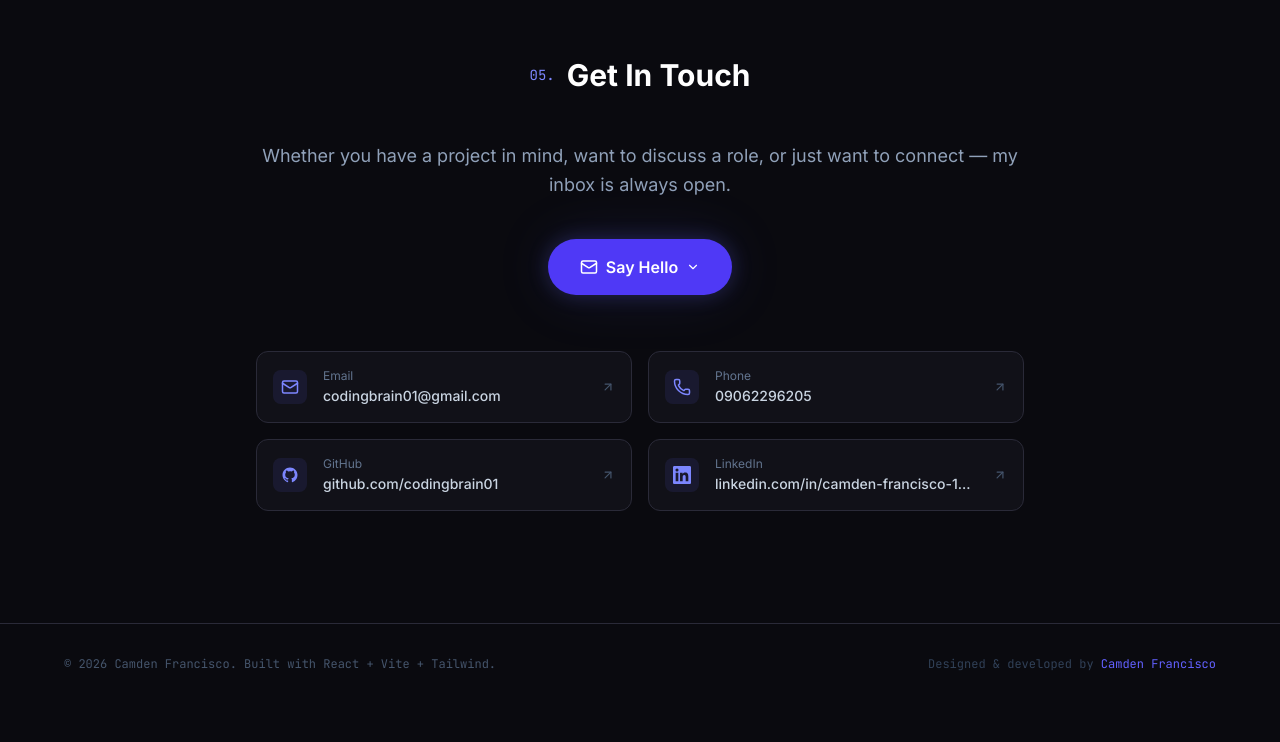
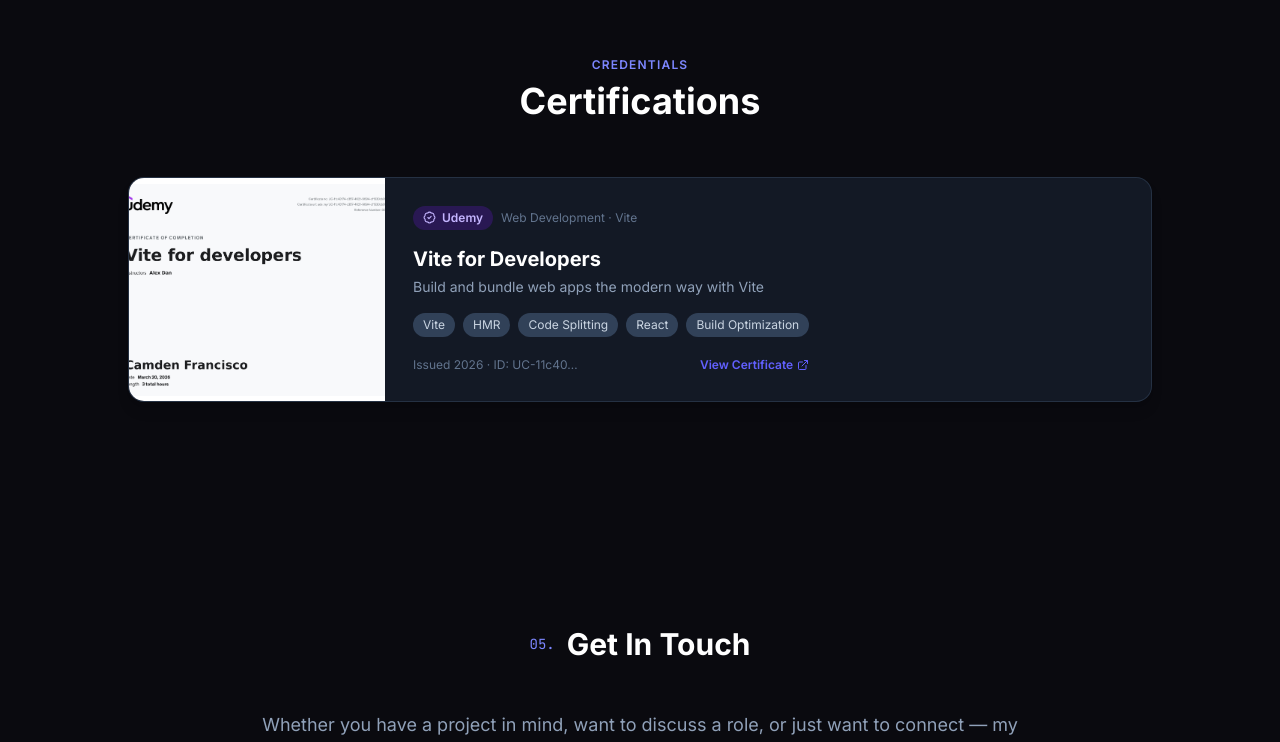
Before and after one commit to codingbrain01/codingbrain, a React (Vite) app: page / in a window 1280 px wide. Shown: the part 5592-6334 px from the top of the page. Before the commit the page ends 6296 px from the top, so only its background shows below. Built offline with nearby package versions, Linux system fonts and the light colour scheme.

Commit message:
added: certifications section

```diff
--- a/src/App.tsx
+++ b/src/App.tsx
@@ -8,15 +8,17 @@
 import Skills from './components/Skills';
 import Experience from './components/Experience';
 import Projects from './components/Projects';
+import Certifications from './components/Certifications';
 import Contact from './components/Contact';
 
 const sections = [
-  { id: 'hero',       path: '/' },
-  { id: 'about',      path: '/about' },
-  { id: 'skills',     path: '/skills' },
-  { id: 'experience', path: '/experience' },
-  { id: 'projects',   path: '/projects' },
-  { id: 'contact',    path: '/contact' },
+  { id: 'hero',             path: '/' },
+  { id: 'about',            path: '/about' },
+  { id: 'skills',           path: '/skills' },
+  { id: 'experience',       path: '/experience' },
+  { id: 'projects',         path: '/projects' },
+  { id: 'certifications',   path: '/certifications' },
+  { id: 'contact',          path: '/contact' },
 ];
 
 export default function App() {
@@ -68,6 +70,7 @@
         <Skills />
         <Experience />
         <Projects />
+        <Certifications />
         <Contact />
       </main>
       <Footer />
--- /dev/null
+++ b/src/components/Certifications.tsx
@@ -0,0 +1,149 @@
+import { useState } from 'react';
+import { motion, AnimatePresence } from 'framer-motion';
+import { X, ExternalLink, BadgeCheck } from 'lucide-react';
+
+const cert = {
+  title: 'Vite for Developers',
+  subtitle: 'Build and bundle web apps the modern way with Vite',
+  issuer: 'Udemy',
+  category: 'Web Development · Vite',
+  year: '2026',
+  skills: ['Vite', 'HMR', 'Code Splitting', 'React', 'Build Optimization'],
+  image: '/UC-11c40174-c357-4621-9694-cf1530cb055f.jpg',
+  credentialId: 'UC-11c40174-c357-4621-9694-cf1530cb055f',
+};
+
+export default function Certifications() {
+  const [lightbox, setLightbox] = useState(false);
+
+  return (
+    <section id="certifications" className="py-28 px-6">
+      <div className="max-w-5xl mx-auto">
+
+        {/* Heading */}
+        <motion.div
+          initial={{ opacity: 0, y: 24 }}
+          whileInView={{ opacity: 1, y: 0 }}
+          viewport={{ once: true }}
+          transition={{ duration: 0.5 }}
+          className="mb-14 text-center"
+        >
+          <p className="text-xs font-semibold tracking-widest uppercase text-indigo-400 dark:text-indigo-400 mb-2">
+            Credentials
+          </p>
+          <h2 className="text-3xl md:text-4xl font-bold text-slate-900 dark:text-white">
+            Certifications
+          </h2>
+        </motion.div>
+
+        {/* Card */}
+        <motion.div
+          initial={{ opacity: 0, y: 32 }}
+          whileInView={{ opacity: 1, y: 0 }}
+          viewport={{ once: true }}
+          transition={{ duration: 0.55 }}
+          className="flex flex-col sm:flex-row gap-0 rounded-2xl overflow-hidden border border-slate-200 dark:border-slate-700/60 bg-white dark:bg-slate-800/50 shadow-lg"
+        >
+          {/* Thumbnail */}
+          <button
+            onClick={() => setLightbox(true)}
+            className="relative w-full sm:w-64 shrink-0 overflow-hidden group cursor-zoom-in bg-slate-100 dark:bg-slate-900"
+            aria-label="View certificate"
+          >
+            <img
+              src={cert.image}
+              alt={cert.title}
+              className="w-full h-44 sm:h-full object-cover transition-transform duration-500 group-hover:scale-105"
+            />
+            <div className="absolute inset-0 bg-black/0 group-hover:bg-black/25 transition-colors duration-300 flex items-center justify-center">
+              <ExternalLink className="text-white opacity-0 group-hover:opacity-100 transition-opacity duration-300" size={28} />
+            </div>
+          </button>
+
+          {/* Details */}
+          <div className="flex flex-col justify-center gap-4 p-7">
+            {/* Issuer badge */}
+            <div className="flex items-center gap-2">
+              <span className="inline-flex items-center gap-1.5 text-xs font-semibold px-2.5 py-1 rounded-full bg-violet-100 dark:bg-violet-900/40 text-violet-700 dark:text-violet-300">
+                <BadgeCheck size={13} />
+                {cert.issuer}
+              </span>
+              <span className="text-xs text-slate-400 dark:text-slate-500">{cert.category}</span>
+            </div>
+
+            {/* Title */}
+            <div>
+              <h3 className="text-xl font-bold text-slate-900 dark:text-white leading-snug">
+                {cert.title}
+              </h3>
+              <p className="text-sm text-slate-500 dark:text-slate-400 mt-1">
+                {cert.subtitle}
+              </p>
+            </div>
+
+            {/* Skills */}
+            <div className="flex flex-wrap gap-2">
+              {cert.skills.map(s => (
+                <span
+                  key={s}
+                  className="text-xs px-2.5 py-1 rounded-full bg-slate-100 dark:bg-slate-700 text-slate-600 dark:text-slate-300"
+                >
+                  {s}
+                </span>
+              ))}
+            </div>
+
+            {/* Footer row */}
+            <div className="flex items-center justify-between pt-1">
+              <span className="text-xs text-slate-400 dark:text-slate-500">
+                Issued {cert.year} · ID: {cert.credentialId.slice(0, 8)}…
+              </span>
+              <button
+                onClick={() => setLightbox(true)}
+                className="text-xs font-semibold text-indigo-500 hover:text-indigo-400 transition-colors flex items-center gap-1"
+              >
+                View Certificate <ExternalLink size={12} />
+              </button>
+            </div>
+          </div>
+        </motion.div>
+      </div>
+
+      {/* Lightbox */}
+      <AnimatePresence>
+        {lightbox && (
+          <motion.div
+            initial={{ opacity: 0 }}
+            animate={{ opacity: 1 }}
+            exit={{ opacity: 0 }}
+            transition={{ duration: 0.2 }}
+            className="fixed inset-0 z-50 flex items-center justify-center p-4 bg-black/80 backdrop-blur-sm"
+            onClick={() => setLightbox(false)}
+          >
+            <motion.div
+              initial={{ scale: 0.92, opacity: 0 }}
+              animate={{ scale: 1, opacity: 1 }}
+              exit={{ scale: 0.92, opacity: 0 }}
+              transition={{ duration: 0.2 }}
+              className="relative max-w-4xl w-full"
+              onClick={e => e.stopPropagation()}
+            >
+              <img
+                src={cert.image}
+                alt={cert.title}
+                className="w-full rounded-xl shadow-2xl"
+              />
+              <button
+                onClick={() => setLightbox(false)}
+                className="absolute -top-3 -right-3 bg-white dark:bg-slate-800 rounded-full p-1.5 shadow-lg text-slate-600 dark:text-slate-300 hover:text-red-500 transition-colors"
+                aria-label="Close"
+              >
+                <X size={18} />
+              </button>
+            </motion.div>
+          </motion.div>
+        )}
+      </AnimatePresence>
+    </section>
+  );
+}
```
Also changed, not shown: public/UC-11c40174-c357-4621-9694-cf1530cb055f.jpg (added).
